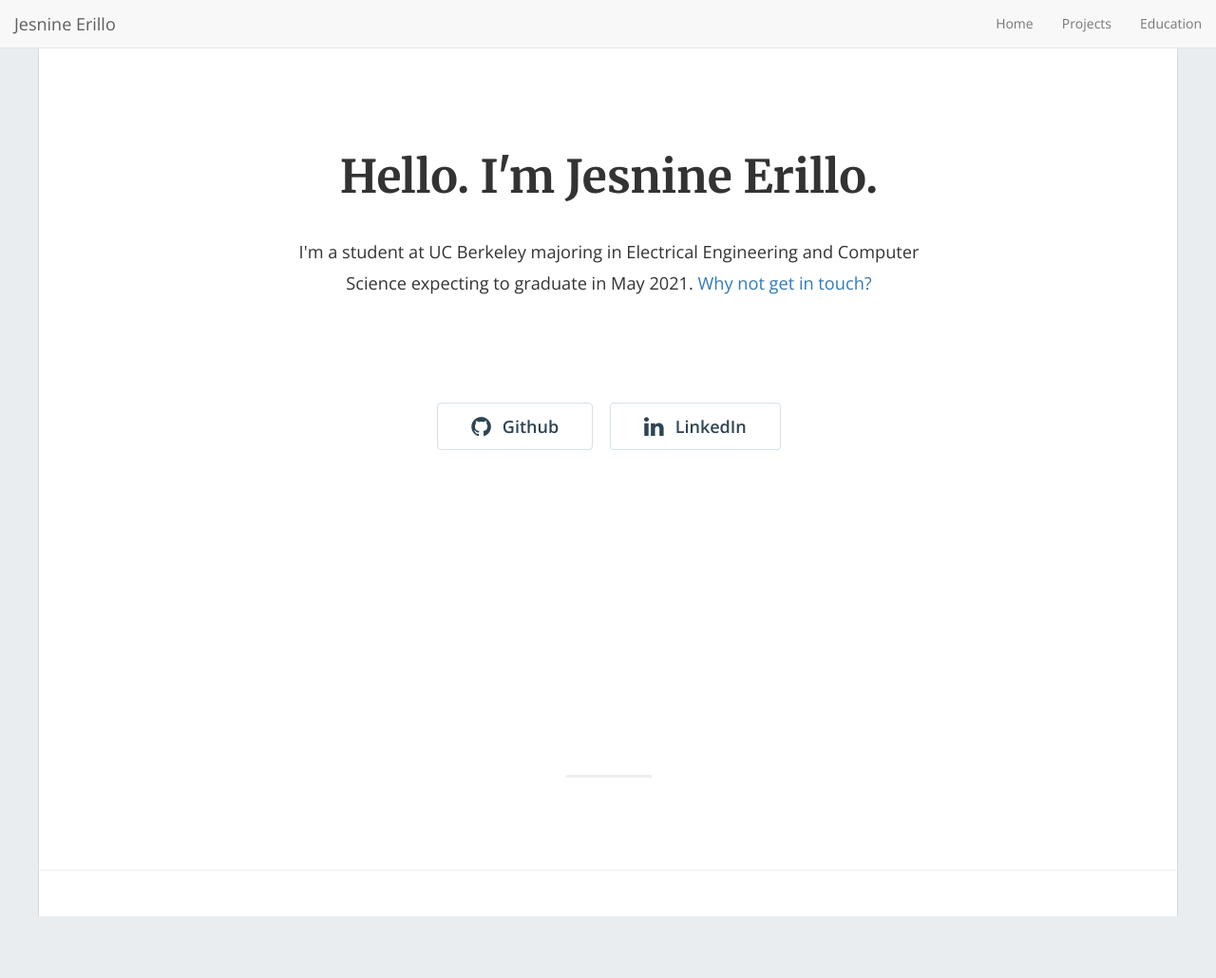
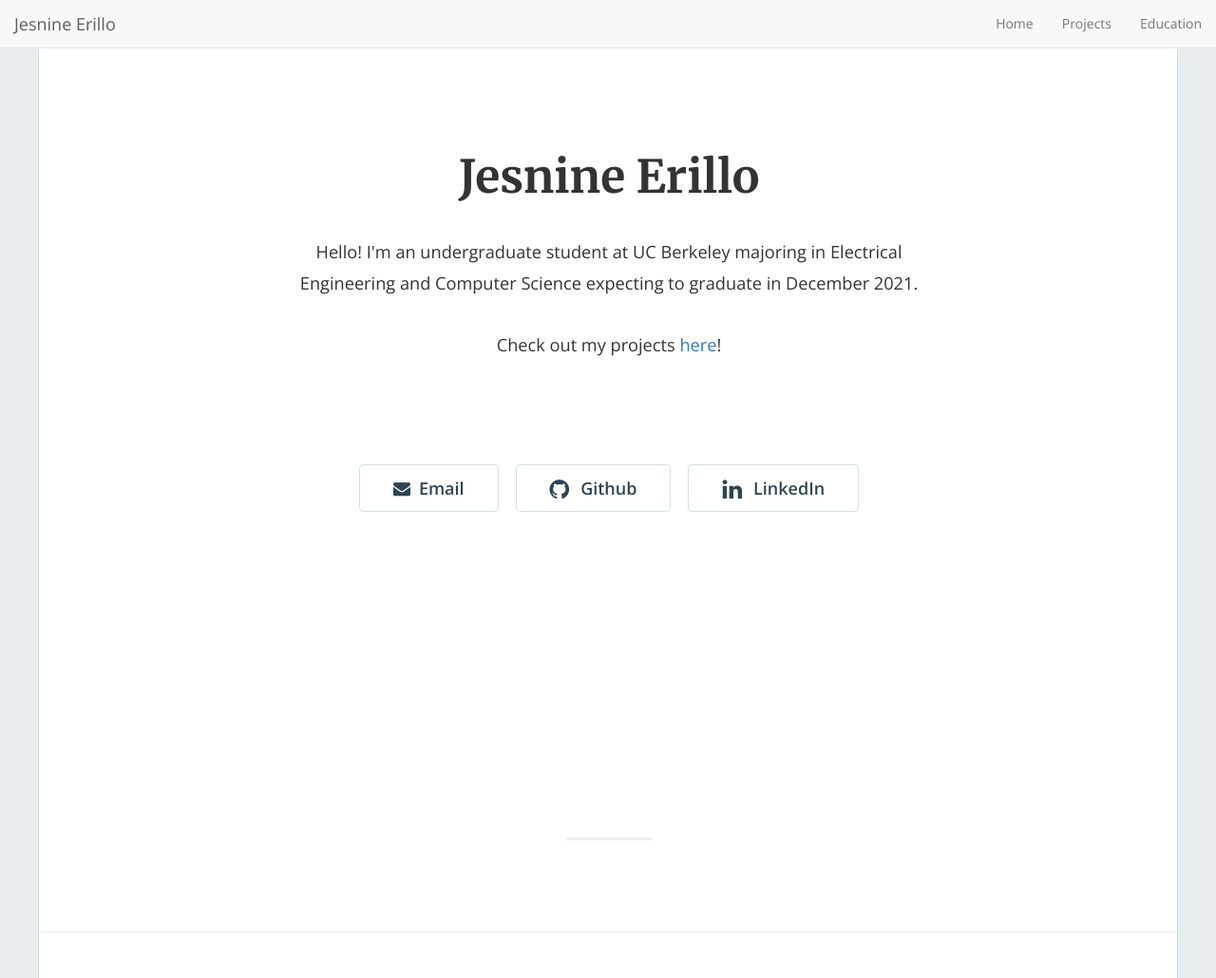
Before and after one commit to jerillo/jerillo.github.io, a Jekyll site: the page built from index.html, in a window 1280 px wide and 1030 px high. Shown: the whole window at 95% size. Built offline with Jekyll 4.4.1, drawn with Linux system fonts in a browser that asks for light colours; nearby versions of some CDN libraries.

Commit message:
Included email button and link to projects on home page

```diff
--- a/_config.yml
+++ b/_config.yml
@@ -13,9 +13,9 @@
 # you will see them accessed via {{ site.title }}, {{ site.email }}, and so on.
 # You can create any custom variable you would like, and they will be accessible
 # in the templates via {{ site.myvariable }}.
-title: "Hello. I'm Jesnine Erillo."
+title: "Jesnine Erillo"
 email: 'jesnineerillo@berkeley.edu'
-description: "I'm a student at UC Berkeley majoring in Electrical Engineering and Computer Science expecting to graduate in May 2021."
+description: "Hello! I'm an undergraduate student at UC Berkeley majoring in Electrical Engineering and Computer Science expecting to graduate in December 2021."
 baseurl: "" # the subpath of your site, e.g. /blog
 url: "https://jerillo.github.io" # the base hostname & protocol for your site, e.g. https://example.com
 twitter_username: ''
@@ -93,7 +93,7 @@ pagination:
 footer_text: ''
 admin_name: 'Jesnine Erillo'
 google_analytics: "UA-166622116-1" # Update with your own tracking ID
-enable_contact: true
+enable_contact: false
 
 #### Phantom Navigation menu
 enable_nav: true
--- a/_includes/contact.html
+++ b/_includes/contact.html
@@ -1 +1 @@
-<a data-toggle="modal" data-target="#contact"> Why not get in touch?</a>
+<br><a data-toggle="modal" data-target="#contact">Contact me here.</a>
--- a/_includes/header.html
+++ b/_includes/header.html
@@ -1,24 +1,30 @@
 <!doctype html>
+
 <head>
 
   <!-- Meta -->
   <meta charset="utf-8">
 
-  <title>{% if page.title %}{{ page.title }} - {{ site.title }}{% elsif post.title %}{{ post.title }} - {{ site.title }}{% else %}{{ site.title }} - {{ site.description }}{% endif %}</title>
+  <title>{% if page.title %}{{ page.title }} - {{ site.title }}{% elsif post.title %}{{ post.title }} -
+    {{ site.title }}{% else %}{{ site.title }}{% endif %}</title>
   <meta http-equiv="X-UA-Compatible" content="IE=edge,chrome=1">
   <meta name="viewport" content="width=device-width, initial-scale=1">
   <meta content="yes" name="apple-mobile-web-app-capable">
   <meta name="apple-mobile-web-app-status-bar-style" content="black-translucent">
 
   <!-- RSS -->
-  <link rel="alternate" type="application/rss+xml" title="{{ site.title }} - {{ site.description }}" href="{{ site.url }}/feed.xml">
-  <link rel="alternate" type="application/atom+xml" title="{{ site.title }} - {{ site.description }}" href="{{ site.url }}/atom.xml">
+  <link rel="alternate" type="application/rss+xml" title="{{ site.title }} - {{ site.description }}"
+    href="{{ site.url }}/feed.xml">
+  <link rel="alternate" type="application/atom+xml" title="{{ site.title }} - {{ site.description }}"
+    href="{{ site.url }}/atom.xml">
 
   <!-- Favicons -->
   <link rel="icon" href="{{ site.url }}/img/favicon.png">
 
   <!-- Fonts -->
-  <link href='https://fonts.googleapis.com/css?family=Open+Sans:400,300,600,400italic,700|Merriweather:400,300,300italic,400italic,700' rel='stylesheet' type='text/css'>
+  <link
+    href='https://fonts.googleapis.com/css?family=Open+Sans:400,300,600,400italic,700|Merriweather:400,300,300italic,400italic,700'
+    rel='stylesheet' type='text/css'>
 
   <link rel="stylesheet" href="//maxcdn.bootstrapcdn.com/font-awesome/4.5.0/css/font-awesome.min.css">
 
@@ -27,7 +33,9 @@
   <link rel="stylesheet" href="{{ "/css/style.css" | prepend: site.baseurl }}">
 
 </head>
-<body class="{{ post.title | downcase | replace:' ','-' | replace:',','' | strip_html }}{% if page.category %} category-{{ page.category }}{% endif %}{% if page.layout-class %} layout-{{ page.layout-class }}{% endif %}">
+
+<body
+  class="{{ post.title | downcase | replace:' ','-' | replace:',','' | strip_html }}{% if page.category %} category-{{ page.category }}{% endif %}{% if page.layout-class %} layout-{{ page.layout-class }}{% endif %}">
 
   <div class="main container" id="top">
 
@@ -35,7 +43,8 @@
     <nav class="navbar navbar-default navbar-fixed-top">
       <div class="container-fluid">
         <div class="navbar-header">
-              <button type="button" class="navbar-toggle collapsed" data-toggle="collapse" data-target="#navbar" aria-expanded="false" aria-controls="navbar">
+          <button type="button" class="navbar-toggle collapsed" data-toggle="collapse" data-target="#navbar"
+            aria-expanded="false" aria-controls="navbar">
             <span class="sr-only">Toggle navigation</span>
             <span class="icon-bar"></span>
             <span class="icon-bar"></span>
--- a/_includes/home-hero.html
+++ b/_includes/home-hero.html
@@ -22,22 +22,30 @@
                         {% include contact.html %}
                         {% include contact-modal.html %}
                         {% endif %}
+                        <br><br>
+                        Check out my projects <a href="/projects">here</a>!
                     </p>
                     {% endif %}
 
                     <div class="hero-buttons">
 
+                        <a href="mailto:jesnineerillo@berkeley.edu"><button class="btn btn-default btn-lg"><i
+                                    class="fa fa-envelope"></i>Email</button></a>
                         {% if site.twitter_username != '' %}
-              <a href="https://twitter.com/{{ site.twitter_username }}"><button class="btn btn-default btn-lg"><i class="fa fa-twitter fa-lg"></i>Twitter</button></a>
+                        <a href="https://twitter.com/{{ site.twitter_username }}"><button
+                                class="btn btn-default btn-lg"><i class="fa fa-twitter fa-lg"></i>Twitter</button></a>
                         {% endif %}
                         {% if site.github_username != '' %}
-              <a href="https://github.com/{{ site.github_username }}"><button class="btn btn-default btn-lg"><i class="fa fa-github fa-lg"></i>Github</button></a>
+                        <a href="https://github.com/{{ site.github_username }}"><button
+                                class="btn btn-default btn-lg"><i class="fa fa-github fa-lg"></i>Github</button></a>
                         {% endif %}
                         {% if site.medium_username != '' %}
-              <a href="https://{{ site.medium_username }}"><button class="btn btn-default btn-lg"><i class="fa fa-medium fa-lg"></i>Medium</button></a>
+                        <a href="https://{{ site.medium_username }}"><button class="btn btn-default btn-lg"><i
+                                    class="fa fa-medium fa-lg"></i>Medium</button></a>
                         {% endif %}
                         {% if site.linkedin_username != '' %}
-              <a href="https://www.linkedin.com/in/{{ site.linkedin_username }}"><button class="btn btn-default btn-lg"><i class="fa fa-linkedin fa-lg"></i>LinkedIn</button></a>
+                        <a href="https://www.linkedin.com/in/{{ site.linkedin_username }}"><button
+                                class="btn btn-default btn-lg"><i class="fa fa-linkedin fa-lg"></i>LinkedIn</button></a>
                         {% endif %}
                     </div>
 
@@ -45,9 +53,6 @@
 
             </div>
 
-      <!-- <a class="section-jump text-center" href="#portfolio">
-        <i class="fa fa-angle-down fa-3x"></i>
-      </a> -->
 
         </div>
 
```
Also changed, not shown: _layouts/home.html (indentation only). Lines whose indentation alone changed are shown as unchanged.
